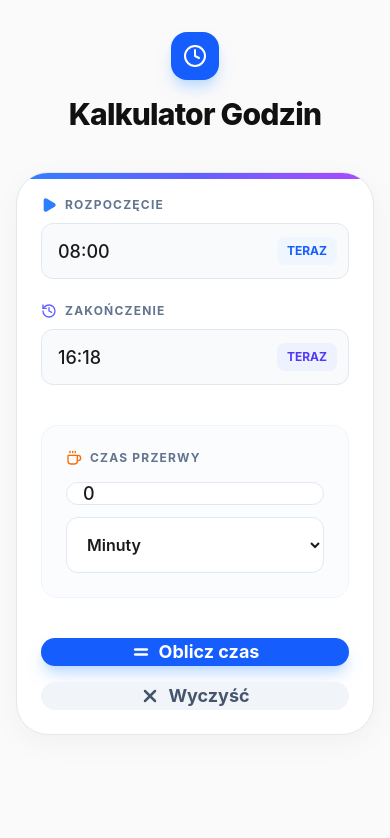
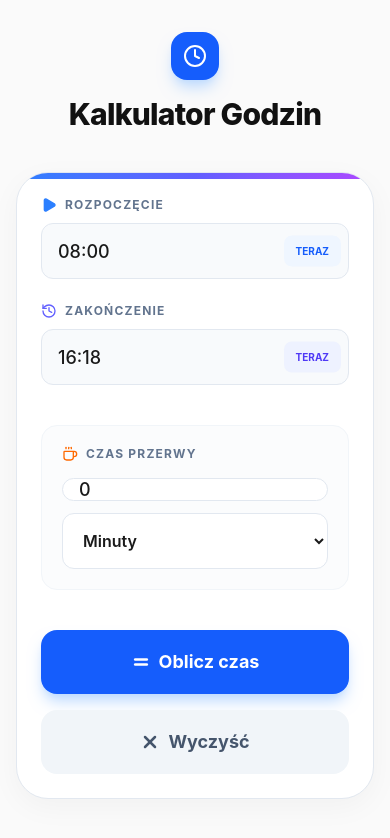
Before and after one commit to pracakod/kalkulator, a Next.js app: page / in a window 390 px wide. Shown: the top 838 px of the page. Built offline with nearby package versions, Linux system fonts and the light colour scheme.

Commit message:
Fix mobile UI: visibility of TERAZ buttons and button heights

```diff
--- a/app/page.tsx
+++ b/app/page.tsx
@@ -171,11 +171,11 @@ export default function Home() {
                   value={startTime}
                   onChange={(e) => setStartTime(e.target.value.replace(/[^0-9:]/g, ''))}
                   onBlur={() => setStartTime(formatTimeStr(startTime))}
-                  className="w-full h-14 bg-slate-50 border border-slate-200 rounded-xl px-4 text-lg font-medium focus:bg-white focus:border-blue-500 focus:ring-4 focus:ring-blue-500/10 outline-none transition-all"
+                  className="w-full h-14 bg-slate-50 border border-slate-200 rounded-xl px-4 text-lg font-medium focus:bg-white focus:border-blue-500 focus:ring-4 focus:ring-blue-500/10 outline-none transition-all pr-20"
                 />
                 <button
                   onClick={() => setCurrentTime(setStartTime)}
-                  className="absolute right-3 top-1/2 -translate-y-1/2 text-xs font-bold text-blue-600 hover:text-blue-700 bg-blue-50 px-2.5 py-1.5 rounded-lg active:scale-95 transition-all"
+                  className="absolute right-2 top-1/2 -translate-y-1/2 text-[10px] font-bold text-blue-600 bg-blue-50 px-3 py-2 rounded-lg active:scale-95 transition-all md:opacity-0 md:group-hover:opacity-100"
                 >
                   TERAZ
                 </button>
@@ -195,11 +195,11 @@ export default function Home() {
                   value={endTime}
                   onChange={(e) => setEndTime(e.target.value.replace(/[^0-9:]/g, ''))}
                   onBlur={() => setEndTime(formatTimeStr(endTime))}
-                  className="w-full h-14 bg-slate-50 border border-slate-200 rounded-xl px-4 text-lg font-medium focus:bg-white focus:border-blue-500 focus:ring-4 focus:ring-blue-500/10 outline-none transition-all"
+                  className="w-full h-14 bg-slate-50 border border-slate-200 rounded-xl px-4 text-lg font-medium focus:bg-white focus:border-blue-500 focus:ring-4 focus:ring-blue-500/10 outline-none transition-all pr-20"
                 />
                 <button
                   onClick={() => setCurrentTime(setEndTime)}
-                  className="absolute right-3 top-1/2 -translate-y-1/2 text-xs font-bold text-indigo-600 hover:text-indigo-700 bg-indigo-50 px-2.5 py-1.5 rounded-lg active:scale-95 transition-all"
+                  className="absolute right-2 top-1/2 -translate-y-1/2 text-[10px] font-bold text-indigo-600 bg-indigo-50 px-3 py-2 rounded-lg active:scale-95 transition-all md:opacity-0 md:group-hover:opacity-100"
                 >
                   TERAZ
                 </button>
@@ -208,7 +208,7 @@ export default function Home() {
           </div>
 
           {/* Break Time */}
-          <div className="mb-10 bg-slate-50/50 p-6 rounded-2xl border border-slate-100">
+          <div className="mb-10 bg-slate-50/50 p-5 md:p-6 rounded-2xl border border-slate-100">
             <label className="flex items-center text-xs font-bold mb-4 text-slate-500 uppercase tracking-widest">
               <Coffee className="w-4 h-4 mr-2 text-orange-500" /> Czas przerwy
             </label>
@@ -235,13 +235,13 @@ export default function Home() {
           <div className="flex flex-col sm:flex-row gap-4">
             <button
               onClick={calculate}
-              className="flex-[2] h-16 bg-blue-600 hover:bg-blue-700 active:scale-[0.98] text-white rounded-2xl flex items-center justify-center text-lg font-bold transition-all shadow-lg shadow-blue-200"
+              className="flex-[2] min-h-[4rem] bg-blue-600 hover:bg-blue-700 active:scale-[0.98] text-white rounded-2xl flex items-center justify-center text-lg font-bold transition-all shadow-lg shadow-blue-200"
             >
               <Equal className="w-5 h-5 mr-2 stroke-[3]" /> Oblicz czas
             </button>
             <button
               onClick={clear}
-              className="flex-1 h-16 bg-slate-100 hover:bg-slate-200 active:scale-[0.98] text-slate-600 rounded-2xl flex items-center justify-center text-lg font-bold transition-all"
+              className="flex-1 min-h-[4rem] bg-slate-100 hover:bg-slate-200 active:scale-[0.98] text-slate-600 rounded-2xl flex items-center justify-center text-lg font-bold transition-all"
             >
               <X className="w-5 h-5 mr-2 stroke-[3]" /> Wyczyść
             </button>
```
